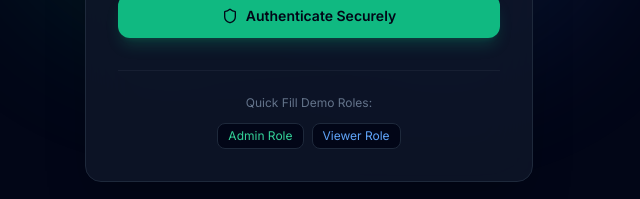
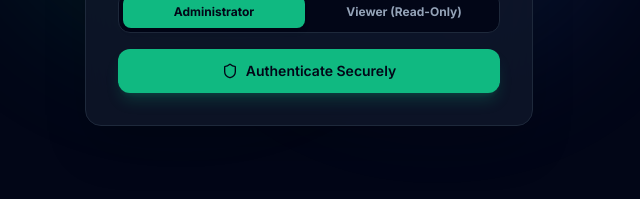
Before and after one commit to aakshna122005-netizen/VerdeKub, a React (Vite) app in the folder frontend/: page / in a window 1280 px wide. Both pictures are taken after a click on the button "Enter Governance Control Center". Shown: the part 531-730 px from the top of the page, without its empty margins (331-971 px from the left). Built offline with nearby package versions, Linux system fonts and the light colour scheme; no server answers.

Commit message:
Remove quick fill demo roles and update rotator animation

```diff
--- a/frontend/src/components/Login.tsx
+++ b/frontend/src/components/Login.tsx
@@ -119,23 +119,7 @@ export const Login: React.FC<LoginProps> = ({ onLogin }) => {
           </button>
         </form>
 
-        <div className="mt-8 pt-6 border-t border-slate-800/60 text-center">
-          <p className="text-xs text-slate-500">Quick Fill Demo Roles:</p>
-          <div className="flex gap-2 justify-center mt-3">
-            <button
-              onClick={() => { setUsername('susty-admin'); setPassword('admin123'); }}
-              className="text-xs px-2.5 py-1 bg-slate-950 hover:bg-slate-800 text-emerald-400 border border-slate-800 rounded-lg transition-all"
-            >
-              Admin Role
-            </button>
-            <button
-              onClick={() => { setUsername('susty-viewer'); setPassword('viewer123'); }}
-              className="text-xs px-2.5 py-1 bg-slate-950 hover:bg-slate-800 text-blue-400 border border-slate-800 rounded-lg transition-all"
-            >
-              Viewer Role
-            </button>
-          </div>
-        </div>
+
       </div>
     </div>
   );
--- a/frontend/src/index.css
+++ b/frontend/src/index.css
@@ -28,20 +28,16 @@
 
 /* 3D Rotator Animation and Utilities */
 @keyframes rotator {
-  0% {
-    transform: rotateX(0deg) rotateY(0deg) rotateZ(0deg);
+  0%, 100% {
+    transform: rotateX(12deg) rotateY(-22deg) rotateZ(-4deg);
   }
-  100% {
-    transform: rotateX(360deg) rotateY(360deg) rotateZ(360deg);
+  50% {
+    transform: rotateX(-12deg) rotateY(22deg) rotateZ(4deg);
   }
 }
 
 .animate-rotator {
-  animation: rotator 20s infinite linear;
-}
-
-.animate-rotator:hover {
-  animation-play-state: paused;
+  animation: rotator 10s ease-in-out infinite;
 }
 
 .backface-visible {
```
